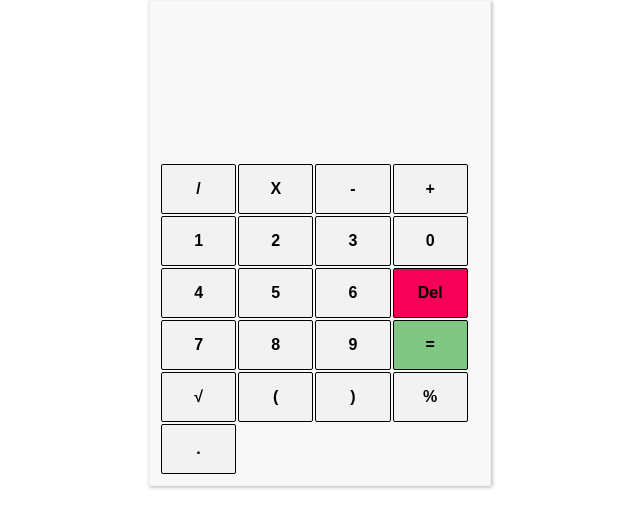
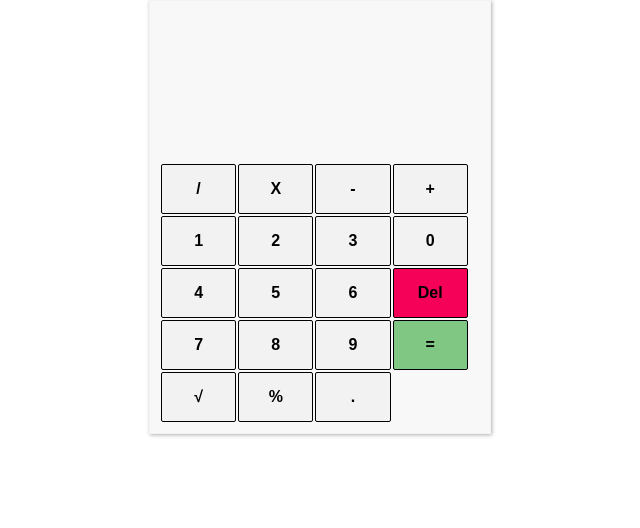
Before and after one commit to kamil-ducz/JSCalc, a plain HTML site: page index.html in a window 1280 px wide. Shown: the whole page, without its empty margins (320-960 px from the left). Drawn offline with Linux system fonts and the light colour scheme.

Commit message:
Remove parenthesis

```diff
--- a/index.html
+++ b/index.html
@@ -38,8 +38,6 @@
               </div>
               <div class="row">
                   <input type="button" name="square-root" value="&radic;" class="global" onclick="handleLeftSideOfOperation('sqrt')">
-                  <input type="button" name="left-parenthesis" value="(" class="global" onclick="">
-                  <input type="button" name="right-parenthesis" value=")" class="global" onclick="">
                   <input type="button" name="percent" value="%" class="global" onclick="handleLeftSideOfOperation('%')">
                   <input type="button" name="dot" value="." class="global" onclick="addDecimalDot()">
               </div>
```
